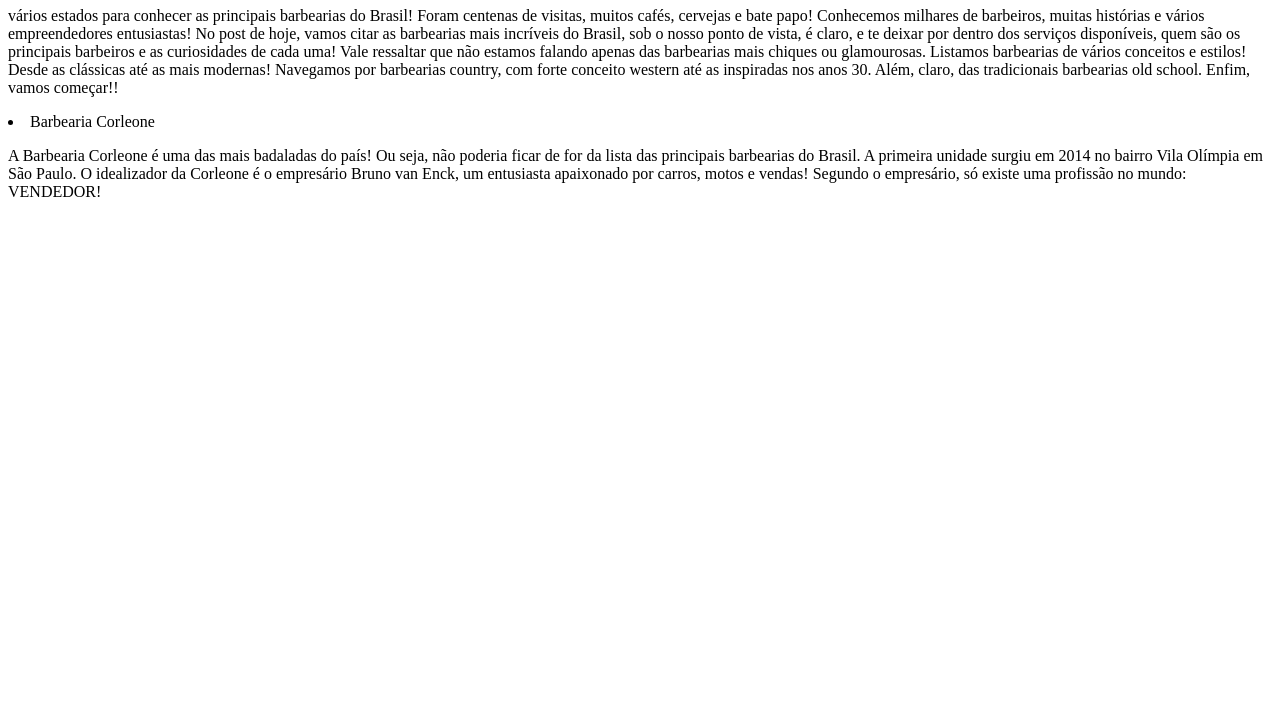
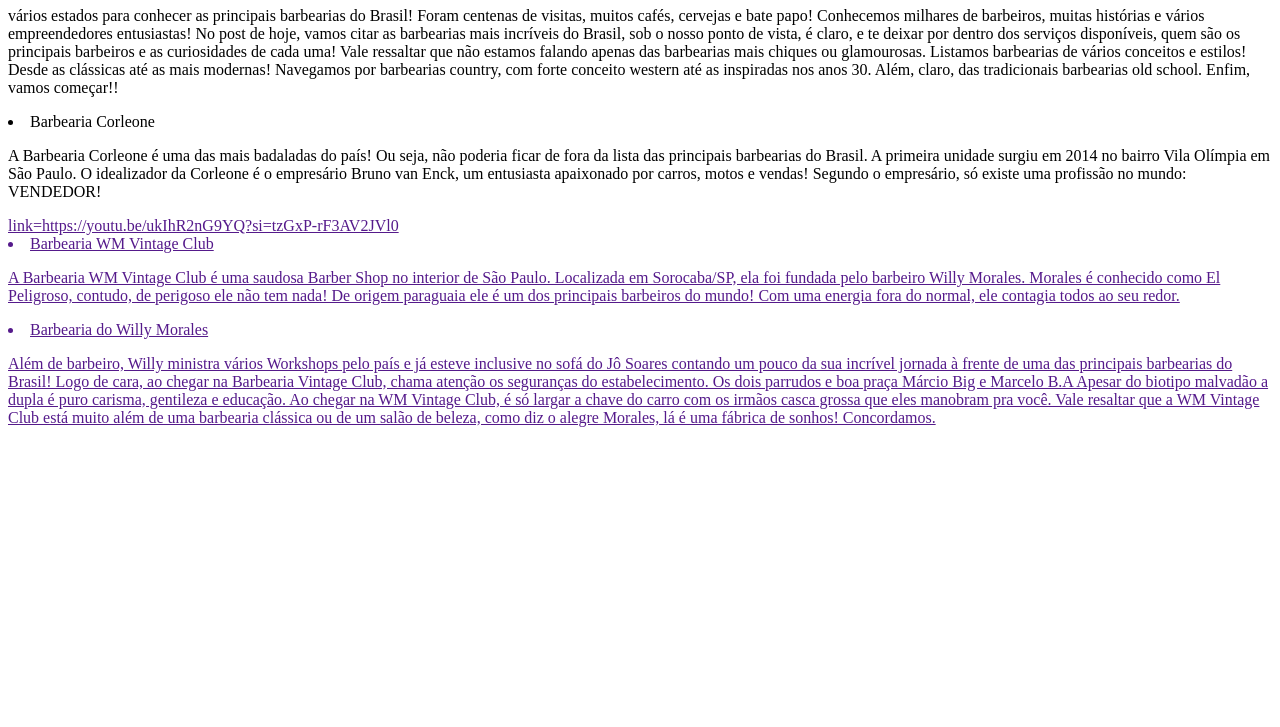
Before and after one commit to kayoobs/prova3trimestre-kayo, a plain HTML site: page index.html in a window 1280 px wide. Shown: the part 73-800 px from the top of the page. Drawn offline with Linux system fonts and the light colour scheme.

Commit message:
Update index.html

```diff
--- a/index.html
+++ b/index.html
@@ -6,16 +6,33 @@
     <title>KAYO</title>
 </head>
 <body>
-    <h1><strong>A MELHOERES BARBEARIAS DO BRASIL:</strong></h1>
+    <h1><strong>AS 3 MELHOERES BARBEARIAS DO BRASIL:</strong></h1>
 <p>vários estados para conhecer as principais barbearias do Brasil! Foram centenas de visitas, muitos cafés, cervejas e bate papo! Conhecemos milhares de barbeiros, muitas histórias e vários empreendedores entusiastas!
 
 No post de hoje, vamos citar as barbearias mais incríveis do Brasil, sob o nosso ponto de vista, é claro, e te deixar por dentro dos serviços disponíveis, quem são os principais barbeiros e as curiosidades de cada uma!
 
-Vale ressaltar que não estamos falando apenas das barbearias mais chiques ou glamourosas. Listamos barbearias de vários conceitos e estilos! Desde as clássicas até as mais modernas! Navegamos por barbearias country, com forte conceito western até as inspiradas nos anos 30. Além, claro, das tradicionais barbearias old school.
+Vale ressaltar que não estamos falando apenas das barbearias mais chiques ou glamourosas. Listamos barbearias de vários conceitos e estilos! Desde as clássicas até as mais modernas! Navegamos por barbearias country,
+    com forte conceito western até as inspiradas nos anos 30. Além, claro, das tradicionais barbearias old school.
 
 Enfim, vamos começar!!</p>
     <li>Barbearia Corleone</li>
-    <p>A Barbearia Corleone é uma das mais badaladas do país! Ou seja, não poderia ficar de for da lista das principais barbearias do Brasil. A primeira unidade surgiu em 2014 no bairro Vila Olímpia em São Paulo. O idealizador da Corleone é o empresário Bruno van Enck, um entusiasta apaixonado por carros, motos e vendas! Segundo o empresário, só existe uma profissão no mundo: VENDEDOR!</p>
-
+    <p>A Barbearia Corleone é uma das mais badaladas do país! Ou seja, não poderia ficar de fora da lista das principais barbearias do Brasil.
+        A primeira unidade surgiu em 2014 no bairro Vila Olímpia em São Paulo. O idealizador da Corleone é o empresário Bruno van Enck,
+        um entusiasta apaixonado por carros, motos e vendas! Segundo o empresário, só existe uma profissão no mundo: VENDEDOR!</p>
+    <a href>link=https://youtu.be/ukIhR2nG9YQ?si=tzGxP-rF3AV2JVl0<a href/>
+    <li>Barbearia WM Vintage Club</li>
+    <p>A Barbearia WM Vintage Club é uma saudosa Barber Shop no interior de São Paulo. Localizada em Sorocaba/SP,
+        ela foi fundada pelo barbeiro Willy Morales.
+Morales é conhecido como El Peligroso, contudo,
+de perigoso ele não tem nada! De origem paraguaia ele é um dos principais barbeiros do mundo!
+Com uma energia fora do normal, ele contagia todos ao seu redor.</p>
+    <li>Barbearia do Willy Morales</li>
+    <p>Além de barbeiro, Willy ministra vários Workshops pelo país
+    e já esteve inclusive no sofá do Jô Soares contando um pouco da sua incrível jornada à frente de uma das principais barbearias do Brasil!
+Logo de cara, ao chegar na Barbearia Vintage Club, chama atenção os seguranças do estabelecimento. Os dois parrudos e boa praça Márcio Big e Marcelo B.A
+Apesar do biotipo malvadão a dupla é puro carisma, gentileza e educação. Ao chegar na WM Vintage Club,
+é só largar a chave do carro com os irmãos casca grossa que eles manobram pra você.
+Vale resaltar que a WM Vintage Club está muito além de uma barbearia clássica ou de um salão de beleza,
+como diz o alegre Morales, lá é uma fábrica de sonhos! Concordamos.</p>
 </body>
 </html>
```
